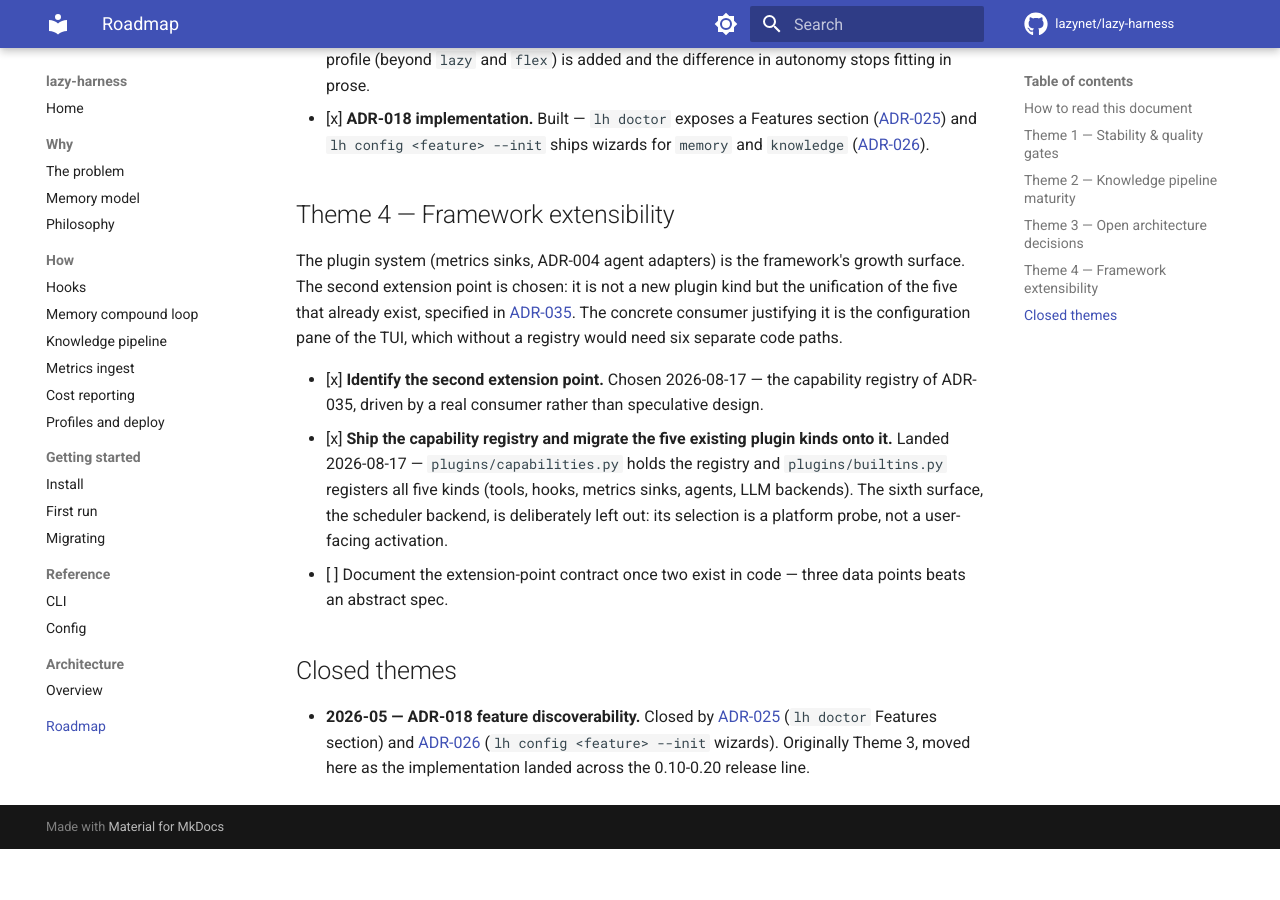
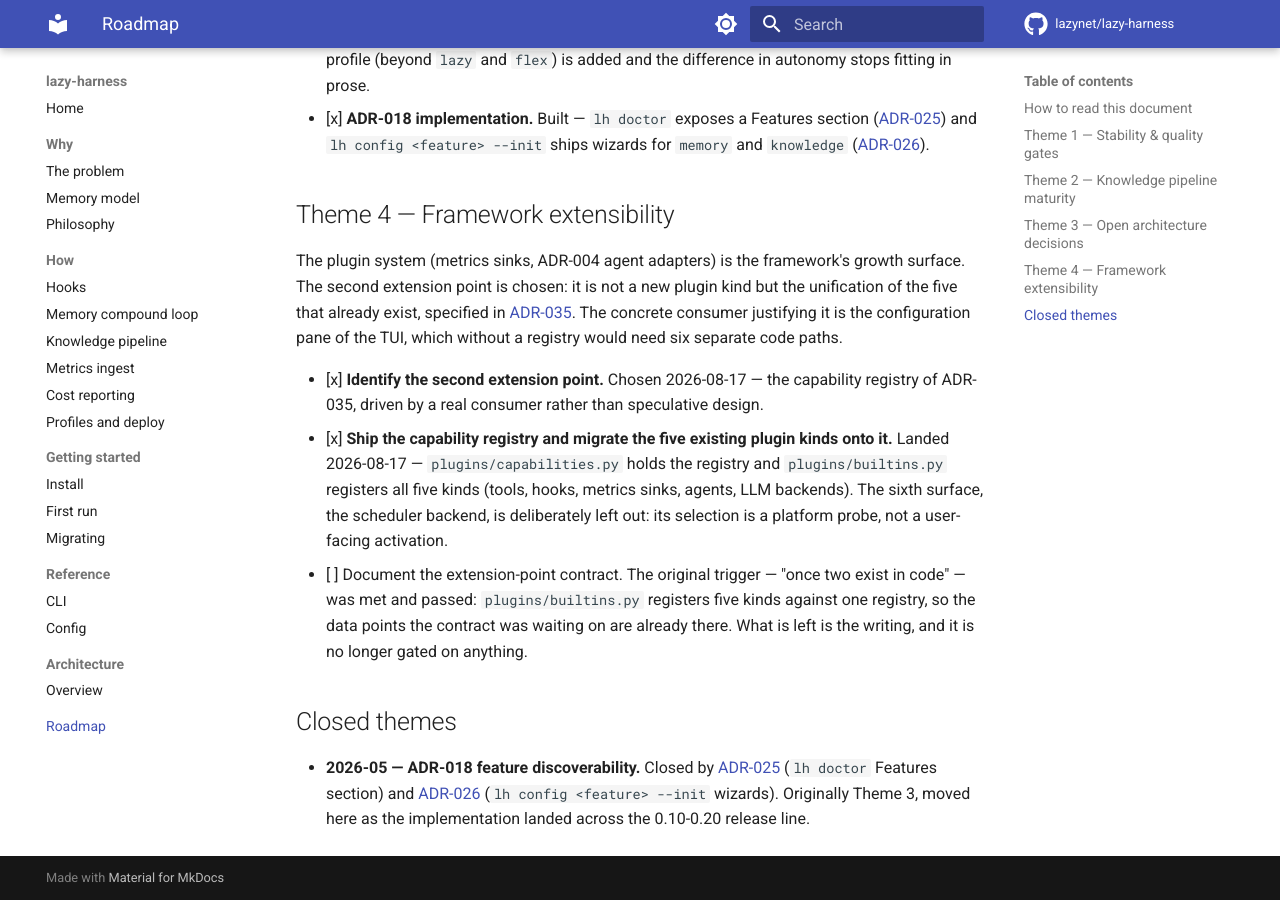
Before and after one commit to lazynet/lazy-harness, an MkDocs documentation site: the page built from docs/roadmap.md, in a window 1280 px wide and 900 px high, scrolled down 1674 px. Built offline with MkDocs 1.6.1 and Material for MkDocs 9.7.7, drawn with Linux system fonts in a browser that asks for light colours; comment, search, counter and statistics services are not loaded; before the commit the page ends 2523 px from its top, so only the background shows below that.

Commit message:
docs(roadmap): restate the extension-point contract trigger
The item was gated on "once two exist in code". plugins/builtins.py registers
five kinds against one registry, so the trigger is met and passed. Left
unticked because the contract is not written: no page under docs/ documents it.

```diff
--- a/docs/roadmap.md
+++ b/docs/roadmap.md
@@ -41,7 +41,7 @@ The plugin system (metrics sinks, ADR-004 agent adapters) is the framework's gro
 
 - [x] **Identify the second extension point.** Chosen 2026-08-17 — the capability registry of ADR-035, driven by a real consumer rather than speculative design.
 - [x] **Ship the capability registry and migrate the five existing plugin kinds onto it.** Landed 2026-08-17 — `plugins/capabilities.py` holds the registry and `plugins/builtins.py` registers all five kinds (tools, hooks, metrics sinks, agents, LLM backends). The sixth surface, the scheduler backend, is deliberately left out: its selection is a platform probe, not a user-facing activation.
-- [ ] Document the extension-point contract once two exist in code — three data points beats an abstract spec.
+- [ ] Document the extension-point contract. The original trigger — "once two exist in code" — was met and passed: `plugins/builtins.py` registers five kinds against one registry, so the data points the contract was waiting on are already there. What is left is the writing, and it is no longer gated on anything.
 
 ## Closed themes
 
```
